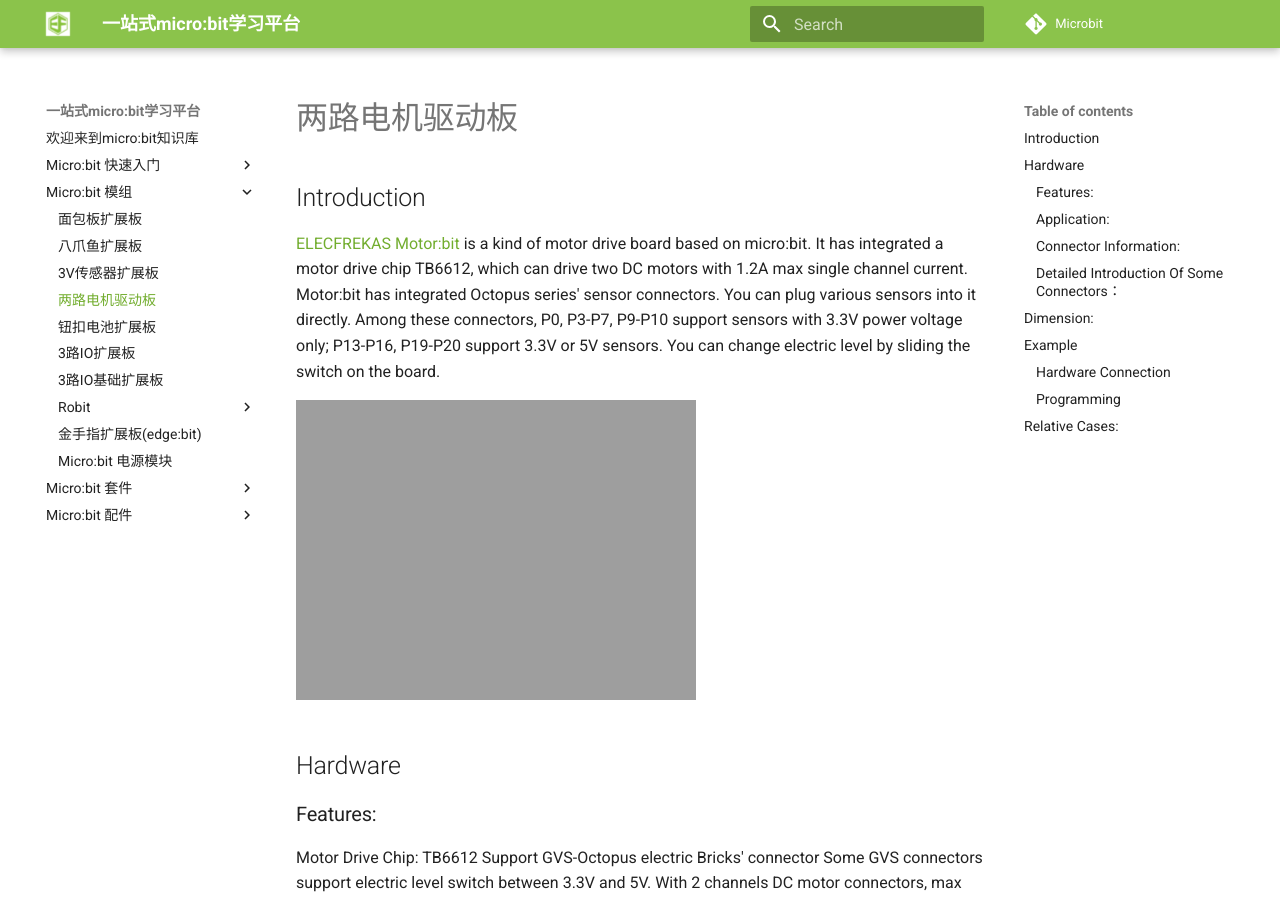
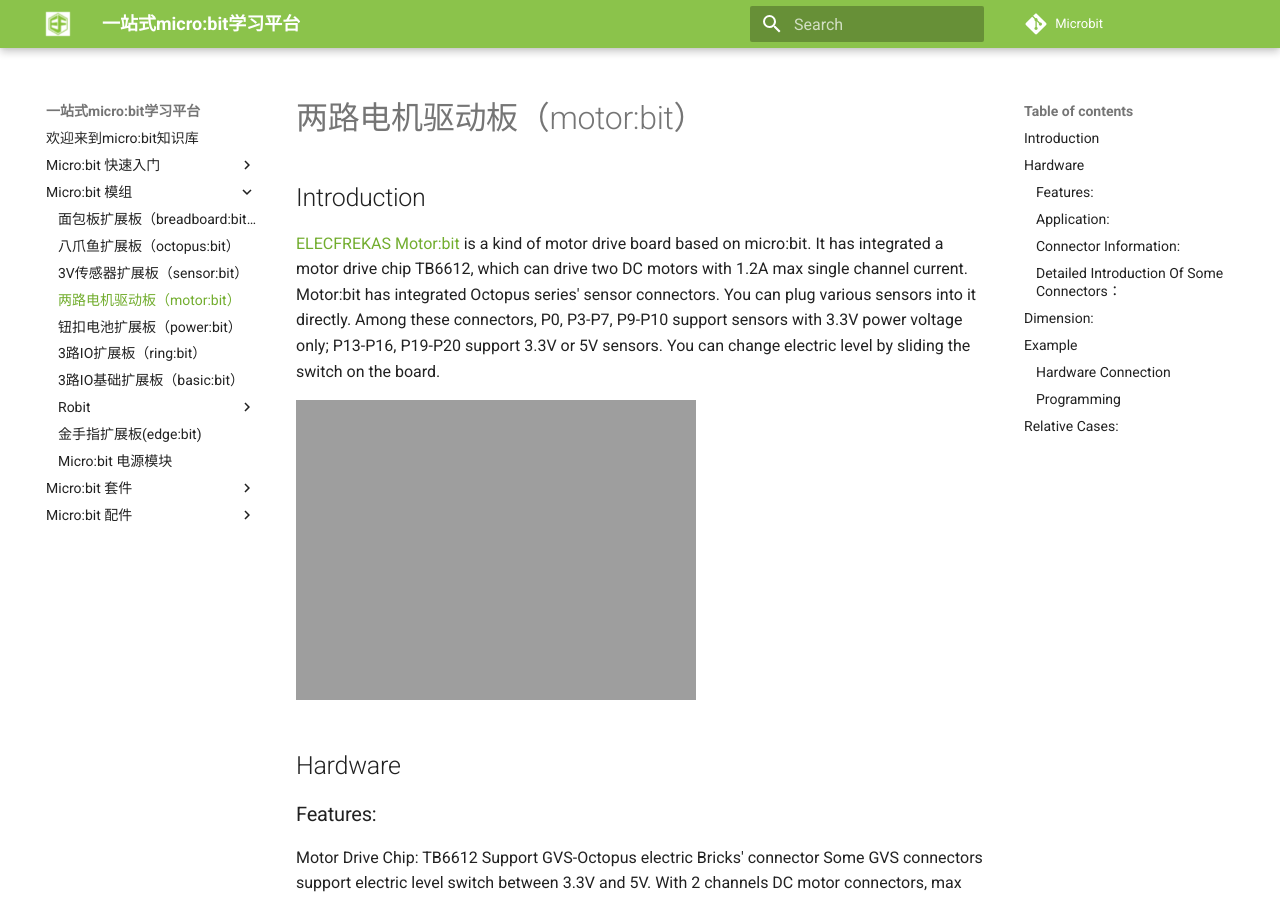
Before and after one commit to zorazeng/learn-cn, an MkDocs documentation site: the page built from docs/Motor_bit_CN.md, in a window 1280 px wide and 900 px high. Built offline with MkDocs 1.6.1 and Material for MkDocs 9.7.7, drawn with Linux system fonts in a browser that asks for light colours; comment, search, counter and statistics services are not loaded; old or Windows-style settings are respelled for this version of MkDocs.

Commit message:
Update mkdocs.yml

```diff
--- a/mkdocs.yml
+++ b/mkdocs.yml
@@ -96,13 +96,13 @@ pages:
     - BBC Micro:bit: Micro_bit_Board.md
 
   - Micro:bit 模组:
-    - 面包板扩展板: Micro_bit_Breadboard_Adapter_CN.md
-    - 八爪鱼扩展板: Octopus_bit_CN.md
-    - 3V传感器扩展板: Sensor_bit.md
-    - 两路电机驱动板: Motor_bit_CN.md
-    - 钮扣电池扩展板: Power_bit_CN.md
-    - 3路IO扩展板: Ring_bit_CN.md
-    - 3路IO基础扩展板: Basic_bit_CN.md
+    - 面包板扩展板（breadboard:bit）: Micro_bit_Breadboard_Adapter_CN.md
+    - 八爪鱼扩展板（octopus:bit）: Octopus_bit_CN.md
+    - 3V传感器扩展板（sensor:bit）: Sensor_bit.md
+    - 两路电机驱动板（motor:bit）: Motor_bit_CN.md
+    - 钮扣电池扩展板（power:bit）: Power_bit_CN.md
+    - 3路IO扩展板（ring:bit）: Ring_bit_CN.md
+    - 3路IO基础扩展板（basic:bit）: Basic_bit_CN.md
     - Robit:
           - Robit主板介绍: Robit_CN.md
           - 案例01：超声波测距: Robit_Case_01.md
```
